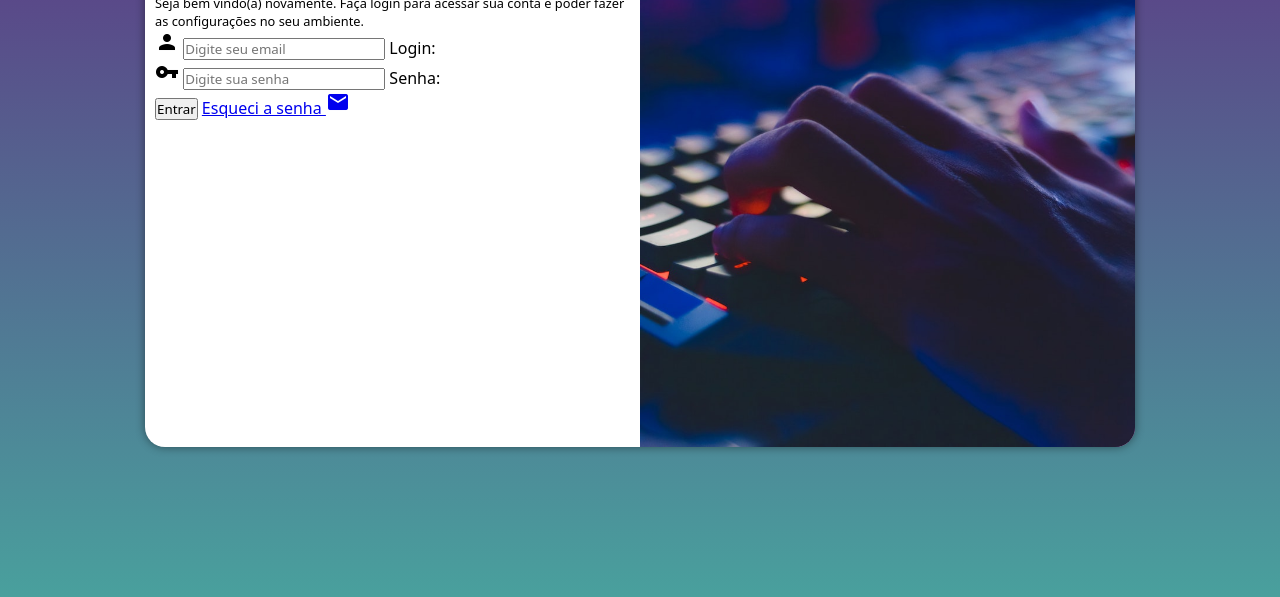
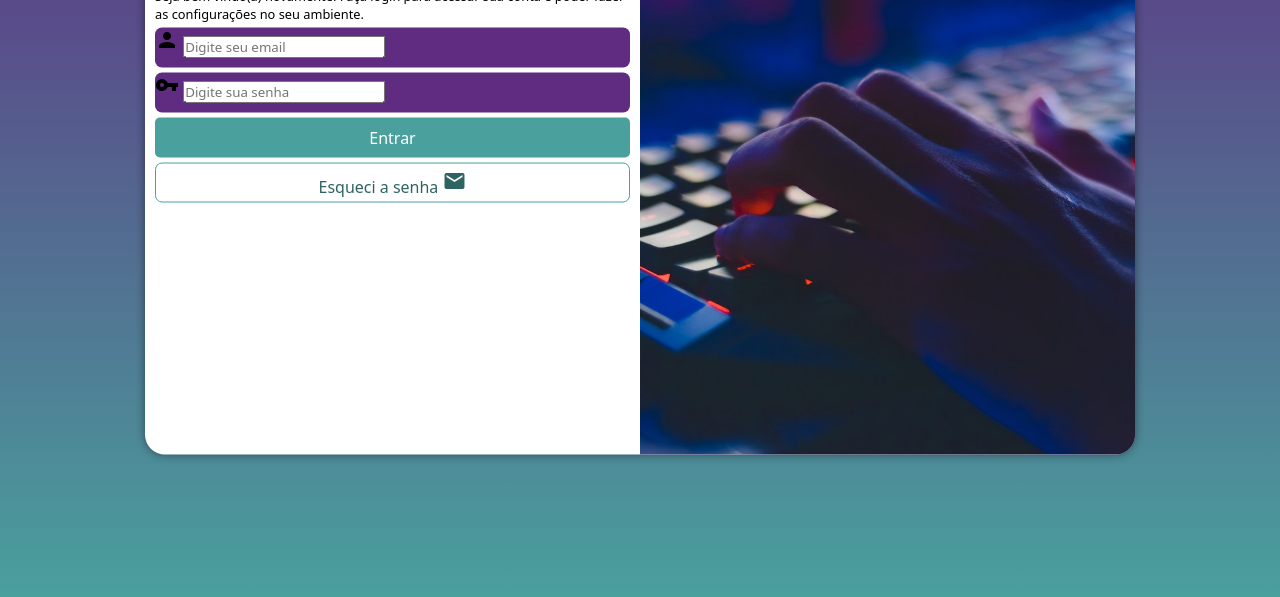
Before and after one commit to camilabsp/projeto-login, a plain HTML site: page index.html in a window 1280 px wide. Shown: the part 203-800 px from the top of the page. Drawn offline with Linux system fonts and the light colour scheme.

Commit message:
estilo do formulário

```diff
--- a/estilos/style.css
+++ b/estilos/style.css
@@ -32,7 +32,7 @@ section#login{
 
     background-color: white;
     width: 250px;
-    height: 500px;
+    height: 515px;
     border-radius: 20px;
     box-shadow: 0px 0px 10px rgba(0, 0, 0, 0.450);
 }
@@ -53,3 +53,50 @@ div#formulario > h1{
 div#formulario > p{
     font-size: 0.8em;
 }
+form > div.campo{
+    background-color: #5f2c82;
+    display: block;
+    width: 100%;
+    height: 40px;
+    border-radius: 7px;
+    margin: 5px 0px;
+}
+div.campo > label{ /* retira o nome login e senha */
+    display: none;
+}
+
+form > input[type=submit]{ /* configuração do botão submit */
+    display: block;
+    font-size: 1em;
+    width: 100%;
+    height: 40px;
+    background-color: #49a09d;
+    color: white;
+    border: none;
+    border-radius: 5px;
+    cursor: pointer; /* cursor vira "maozinha" no botão submit */
+
+}
+form > input[type=submit]:hover{ /* quando passar o mouse em cima do botao submit */
+    background-color: #2d6462;
+}
+form > a.botao{
+    display: block;
+    text-align: center;
+    font-size: 1em;
+    width: 100%;
+    height: 40px;
+    padding-top: 5px;
+    margin-top: 5px;
+    background-color:white;
+    color: #2d6462;
+    border: 1px solid #49a09d;
+    border-radius: 7px;
+    text-decoration: none;
+}
+form > a.botao:hover{
+    background-color: #6cd3cf;
+}
+form > a.botao > i{
+    font-size: 0.8em;
+}
--- a/index.html
+++ b/index.html
@@ -30,8 +30,7 @@
                         <label for="isenha">Senha:</label>
                     </div>
                     <input type="submit" value="Entrar">
-                    <a href="esqueci.html">Esqueci a senha <span class="material-icons"> mail </span>
-
+                    <a href="esqueci.html" class="botao">Esqueci a senha <span class="material-icons"> mail </span>
                     </a>
 
 
```
